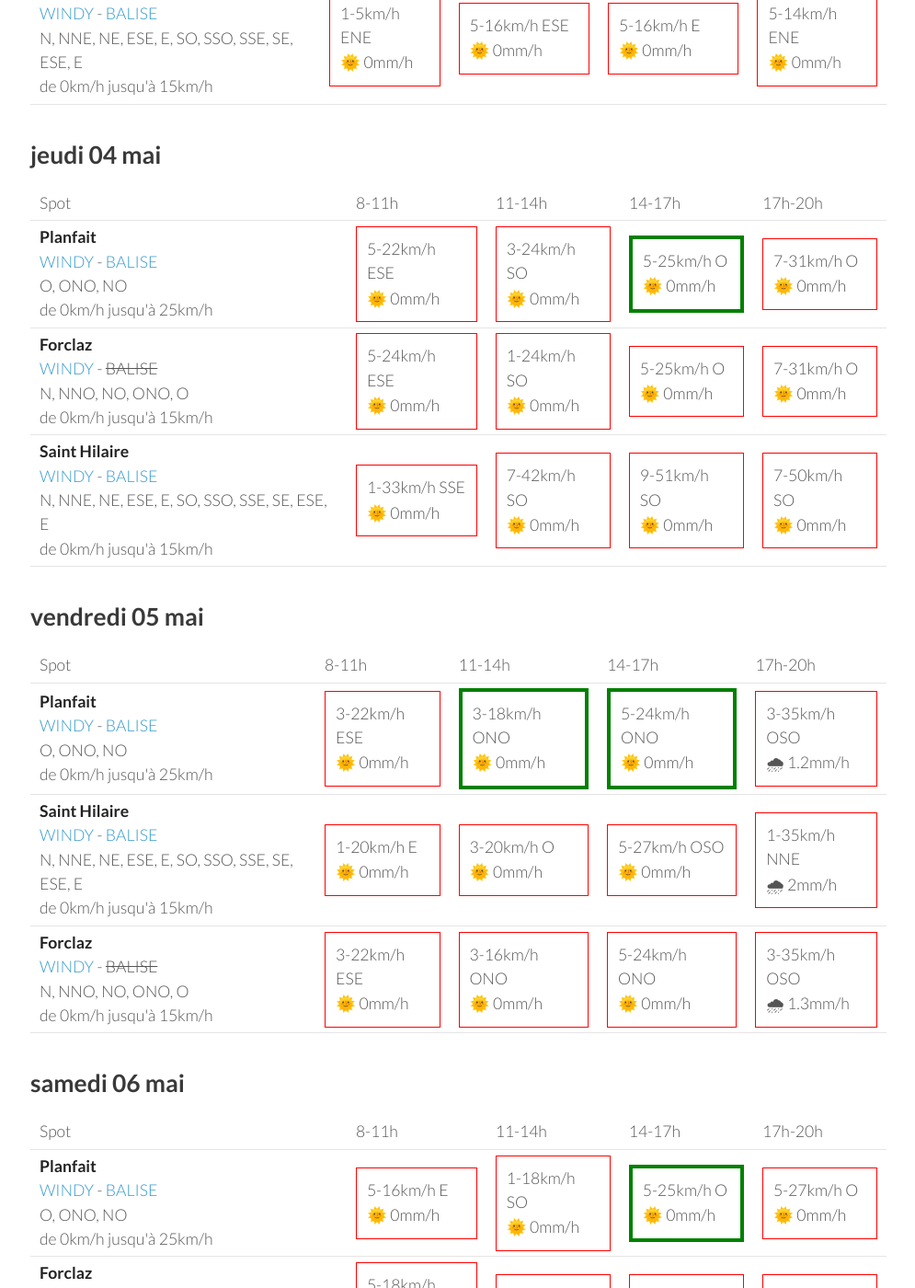
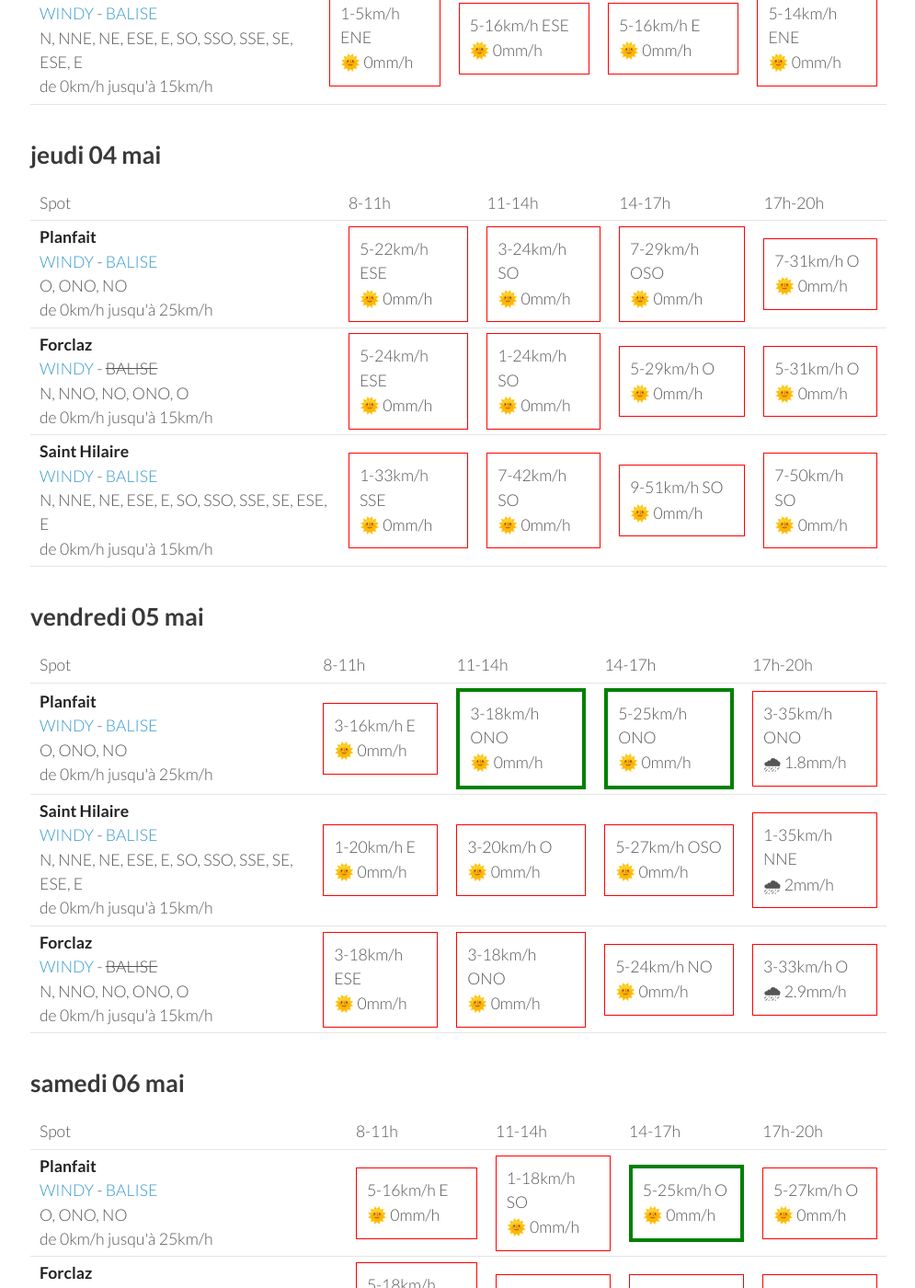
Before and after one commit to parapente-dans-le-nord/parapente-dans-le-nord.github.io, a Jekyll site: the page built from alpes_nord.markdown, in a window 1280 px wide and 1400 px high, scrolled down 1141 px. Shown: the whole window at 92% size, without its empty margins (25-1020 px from the left). Built offline with Jekyll 4.4.1, drawn with Linux system fonts in a browser that asks for light colours; some of the changed text lies outside the part shown.

Commit message:
update index.markdown

```diff
--- a/alpes_nord.markdown
+++ b/alpes_nord.markdown
@@ -115,7 +115,7 @@ page mise à jour le mardi 02 mai 13:26
 
             <td><div class="not-flyable"><p>5-22km/h ESE</p><p>🌞 0mm/h</p></div></td>
             <td><div class="not-flyable"><p>3-24km/h SO</p><p>🌞 0mm/h</p></div></td>
-            <td><div class="flyable"><p>5-25km/h O</p><p>🌞 0mm/h</p></div></td>
+            <td><div class="not-flyable"><p>7-29km/h OSO</p><p>🌞 0mm/h</p></div></td>
             <td><div class="not-flyable"><p>7-31km/h O</p><p>🌞 0mm/h</p></div></td>
 
 
@@ -125,8 +125,8 @@ page mise à jour le mardi 02 mai 13:26
 
             <td><div class="not-flyable"><p>5-24km/h ESE</p><p>🌞 0mm/h</p></div></td>
             <td><div class="not-flyable"><p>1-24km/h SO</p><p>🌞 0mm/h</p></div></td>
-            <td><div class="not-flyable"><p>5-25km/h O</p><p>🌞 0mm/h</p></div></td>
-            <td><div class="not-flyable"><p>7-31km/h O</p><p>🌞 0mm/h</p></div></td>
+            <td><div class="not-flyable"><p>5-29km/h O</p><p>🌞 0mm/h</p></div></td>
+            <td><div class="not-flyable"><p>5-31km/h O</p><p>🌞 0mm/h</p></div></td>
 
 
     </tr>
@@ -159,10 +159,10 @@ page mise à jour le mardi 02 mai 13:26
 <tr>
         <td><strong>Planfait</strong><br><a href="https://windy.com/45.853/6.223?45.415,6.223,8">WINDY</a> - <span class=""><a href="https://www.openwindmap.org/PP496">BALISE</a> </span><br> <span class="vent-favorable">O, ONO, NO</span><br><span class="force-vent">de 0km/h jusqu'à 25km/h</span> </td>
 
-            <td><div class="not-flyable"><p>3-22km/h ESE</p><p>🌞 0mm/h</p></div></td>
+            <td><div class="not-flyable"><p>3-16km/h E</p><p>🌞 0mm/h</p></div></td>
             <td><div class="flyable"><p>3-18km/h ONO</p><p>🌞 0mm/h</p></div></td>
-            <td><div class="flyable"><p>5-24km/h ONO</p><p>🌞 0mm/h</p></div></td>
-            <td><div class="not-flyable"><p>3-35km/h OSO</p><p>🌧 1.2mm/h</p></div></td>
+            <td><div class="flyable"><p>5-25km/h ONO</p><p>🌞 0mm/h</p></div></td>
+            <td><div class="not-flyable"><p>3-35km/h ONO</p><p>🌧 1.8mm/h</p></div></td>
 
 
     </tr>
@@ -179,10 +179,10 @@ page mise à jour le mardi 02 mai 13:26
 <tr>
         <td><strong>Forclaz</strong><br><a href="https://windy.com/45.814/6.247?45.375,6.246,8,m:eVwaglz">WINDY</a> - <span class="no-balise"> BALISE </span><br> <span class="vent-favorable">N, NNO, NO, ONO, O</span><br><span class="force-vent">de 0km/h jusqu'à 15km/h</span> </td>
 
-            <td><div class="not-flyable"><p>3-22km/h ESE</p><p>🌞 0mm/h</p></div></td>
-            <td><div class="not-flyable"><p>3-16km/h ONO</p><p>🌞 0mm/h</p></div></td>
-            <td><div class="not-flyable"><p>5-24km/h ONO</p><p>🌞 0mm/h</p></div></td>
-            <td><div class="not-flyable"><p>3-35km/h OSO</p><p>🌧 1.3mm/h</p></div></td>
+            <td><div class="not-flyable"><p>3-18km/h ESE</p><p>🌞 0mm/h</p></div></td>
+            <td><div class="not-flyable"><p>3-18km/h ONO</p><p>🌞 0mm/h</p></div></td>
+            <td><div class="not-flyable"><p>5-24km/h NO</p><p>🌞 0mm/h</p></div></td>
+            <td><div class="not-flyable"><p>3-33km/h O</p><p>🌧 2.9mm/h</p></div></td>
 
 
     </tr>
```
Also changed, not shown: other parts of alpes_nord.markdown (+1 -1 lines).
